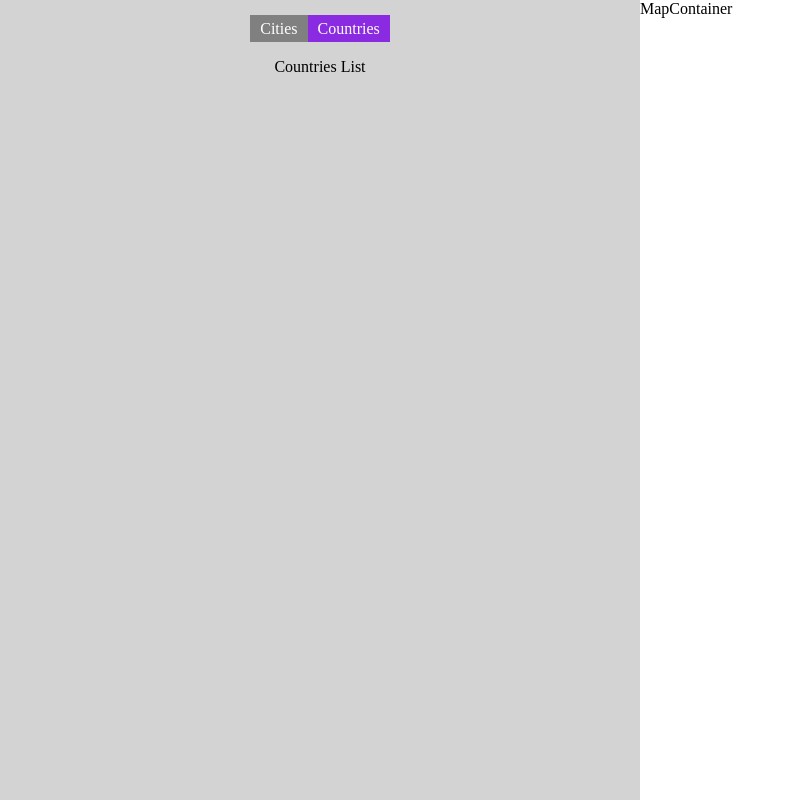
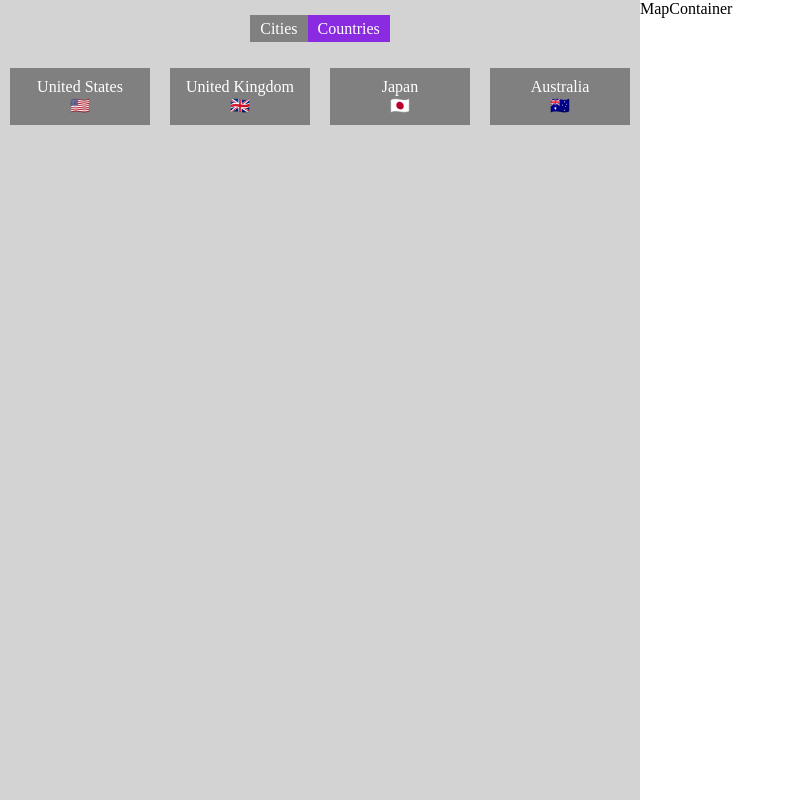
Before and after one commit to Alabi12/travel-app, a React (Vite) app: page /app/countries in a window 1280 px wide. Shown: the whole page, without its empty margins (0-786 px from the left). Built offline with nearby package versions, Linux system fonts and the light colour scheme; data requests are answered from the project's data file.

Commit message:
add country List and Item to fetch data from the api, add styling

```diff
--- a/src/App.jsx
+++ b/src/App.jsx
@@ -8,6 +8,7 @@ import Login from "./pages/Login";
 import { useEffect, useState } from "react";
 import CitiesList from "./pages/CitiesList";
 import PageNotFound from "./components/PageNotFound";
+import CountryList from "./components/CountryList";
 
 function App() {
   const [cities, setCities] = useState([]);
@@ -47,7 +48,7 @@ function App() {
           <Route path='app' element={<AppLayout />}>
             <Route index element={<CitiesList cities={cities} loading={loading} />} />
             <Route path="cities" element={<CitiesList cities={cities} loading={loading} />} />
-            <Route path="countries" element={<div>Countries List</div>} />
+            <Route path="countries" element={<CountryList  cities={cities} loading={loading} />}/>
           </Route>
           <Route path='login' element={<Login />} />
           <Route path='*' element={<PageNotFound />} />
--- /dev/null
+++ b/src/components/CountryItem.jsx
@@ -0,0 +1,17 @@
+import PropTypes from 'prop-types';
+import styles from './CountryItem.module.css'
+
+function CountryItem({country}) {
+  CountryItem.propTypes = {
+    country: PropTypes.object.isRequired,
+  }
+    return (
+        <div className={styles.countryItem}>
+            <div>{country.country}</div>
+            <div>{country.emoji_flag}</div>
+        </div>
+
+  )
+}
+
+export default CountryItem
--- /dev/null
+++ b/src/components/CountryItem.module.css
@@ -0,0 +1,8 @@
+.countryItem {
+    background-color: grey;
+    color: white;
+    flex: 1;
+    flex-basis: 100px;
+    margin: 10px;
+    padding: 10px;
+}
--- /dev/null
+++ b/src/components/CountryList.jsx
@@ -0,0 +1,35 @@
+import PropTypes from 'prop-types';
+import CountryItem from './CountryItem';
+import Loader from './loader';
+import styles from './CountryList.module.css';
+
+function CountryList({ cities = [], loading }) {
+  CountryList.propTypes = {
+    cities: PropTypes.array.isRequired,
+    loading: PropTypes.bool.isRequired
+  };
+
+  if (loading) return <Loader />
+
+  // Check if 'cities' is defined and is an array
+  if (!cities || !Array.isArray(cities)) {
+    console.error('Invalid or missing cities array.');
+    return ""; // or handle this case appropriately based on your requirements
+  }
+
+  // Use 'reduce' safely
+  let countries = cities.reduce((arr, curr) => {
+    if (!arr.map((el) => el.country).includes(curr.country)) {
+      return [...arr, { country: curr.country, emoji_flag: curr.emoji_flag }];
+    } else {
+      return arr;
+    }
+  }, []);
+  return (
+    <div className={styles.countryList}>
+      {countries.map(country => <CountryItem country={country} key={country.country} />)}
+    </div>
+  );
+}
+
+export default CountryList;
--- /dev/null
+++ b/src/components/CountryList.module.css
@@ -0,0 +1,4 @@
+.countryList {
+    display: flex;
+    flex-wrap: wrap;
+}
```
